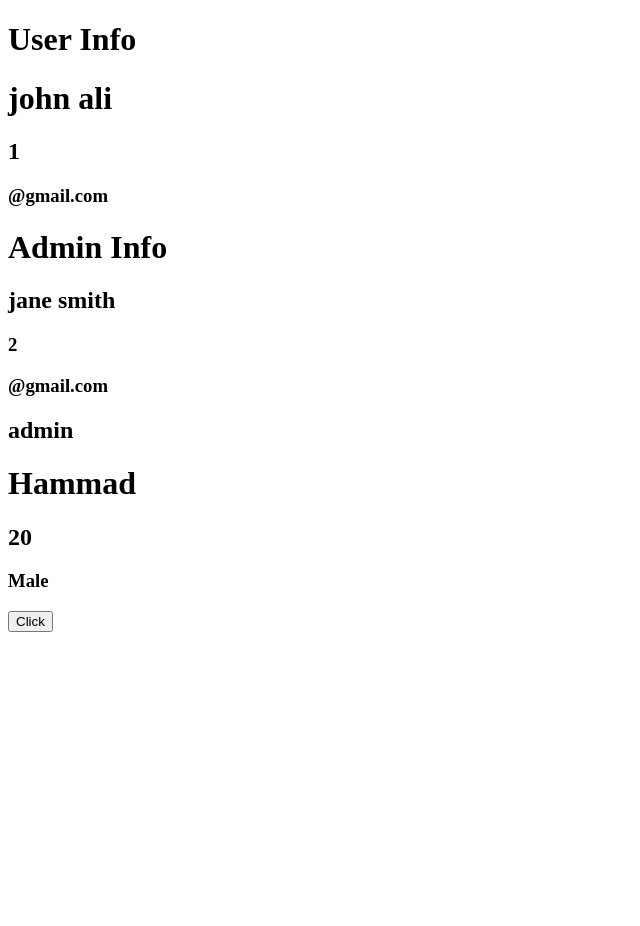
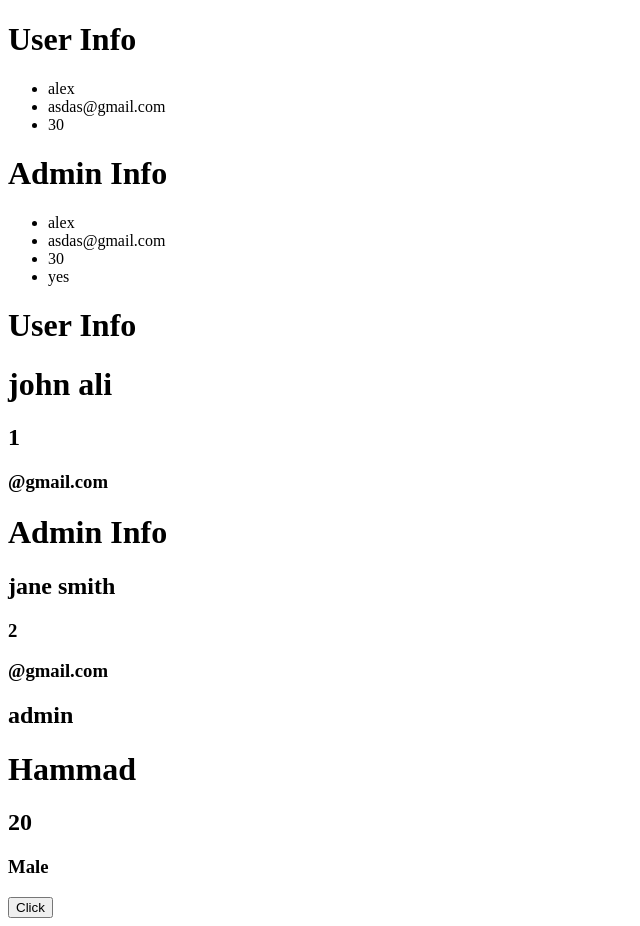
Before and after one commit to hammadhttps/react_practice, a React (Vite) app in the folder react_with_type_script/: page / in a window 1280 px wide. Shown: the whole page, without its empty margins (0-640 px from the left). Before the commit the page ends 800 px from the top, so only its background shows below. Built offline with nearby package versions, Linux system fonts and the light colour scheme.

Commit message:
Reusable Types For Components

```diff
--- a/react_with_type_script/src/App.tsx
+++ b/react_with_type_script/src/App.tsx
@@ -4,6 +4,7 @@ import Button from './components/Button'
 import type { Info,AdminInfo } from './types';
 import User_info from './components/User_info';
 import Admin_Info from './components/Admin_Info';
+import Main from './components/Reusable_Types_For_Components/Main';
 
 
  const App = () => {
@@ -22,6 +23,7 @@ import Admin_Info from './components/Admin_Info';
 
    return (
      <div>
+      <Main></Main>
       <User_info user={user} ></User_info>
       <Admin_Info admin={admin}></Admin_Info>
       <User name="Hammad" Age={20} Gender="Male"/>
--- /dev/null
+++ b/react_with_type_script/src/components/Reusable_Types_For_Components/Admin_info.tsx
@@ -0,0 +1,20 @@
+import {  type Info } from "./User_info";
+
+
+type admin_info=Info & {admin:string};
+
+
+const Admin_info = ({username,email,age,admin}:admin_info) => {
+  return (
+    <div>
+        <ul>
+            <li>{username}</li>
+            <li>{email}</li>
+            <li>{age}</li>
+            <li>{admin}</li>
+        </ul>
+    </div>
+  )
+}
+
+export default Admin_info
--- /dev/null
+++ b/react_with_type_script/src/components/Reusable_Types_For_Components/Main.tsx
@@ -0,0 +1,18 @@
+
+import User_info from './User_info'
+import Admin_info from './Admin_info';
+
+const Main = () => {
+  return (
+    <div>
+    <h1>User Info</h1>
+    <User_info username="alex" email="asdas@gmail.com" age={30}></User_info>
+    <h1>Admin Info</h1>
+    <Admin_info
+    username="alex" email="asdas@gmail.com" age={30} admin="yes"
+     ></Admin_info>
+    </div>
+  )
+}
+
+export default Main
--- /dev/null
+++ b/react_with_type_script/src/components/Reusable_Types_For_Components/User_info.tsx
@@ -0,0 +1,20 @@
+
+export type Info={
+    username:string;
+    email:string;
+    age:number;
+}
+
+const User_info = ({username,email,age}:Info) => {
+  return (
+    <div>
+        <ul>
+            <li>{username}</li>
+            <li>{email}</li>
+            <li>{age}</li>
+        </ul>
+    </div>
+  )
+}
+
+export default User_info
```
